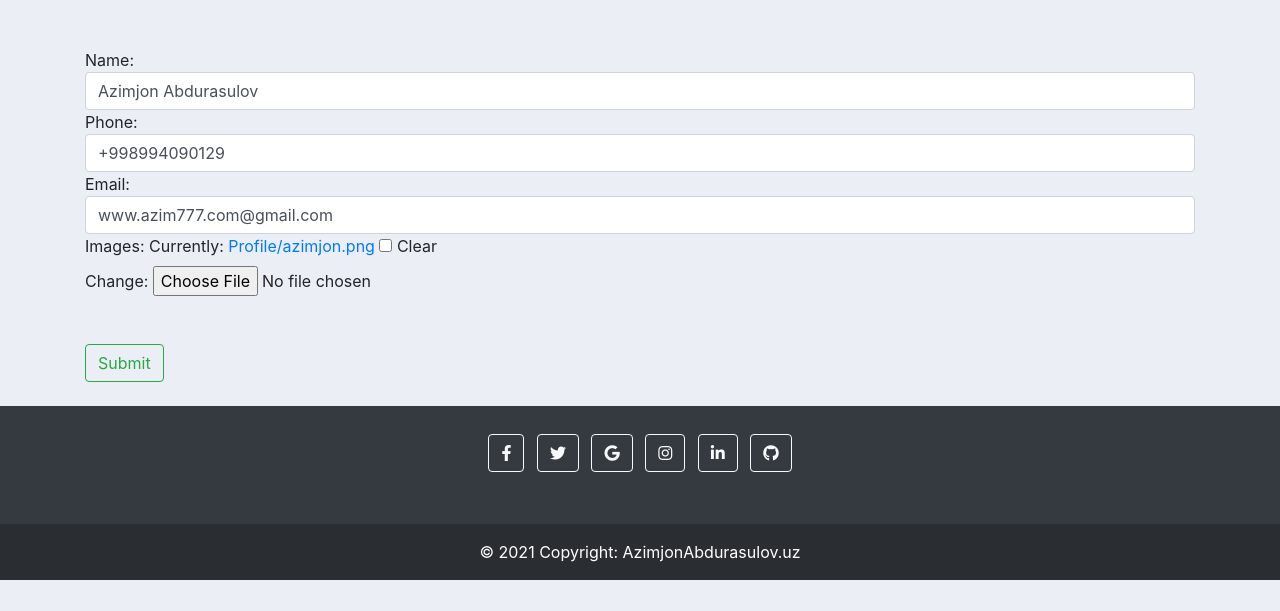
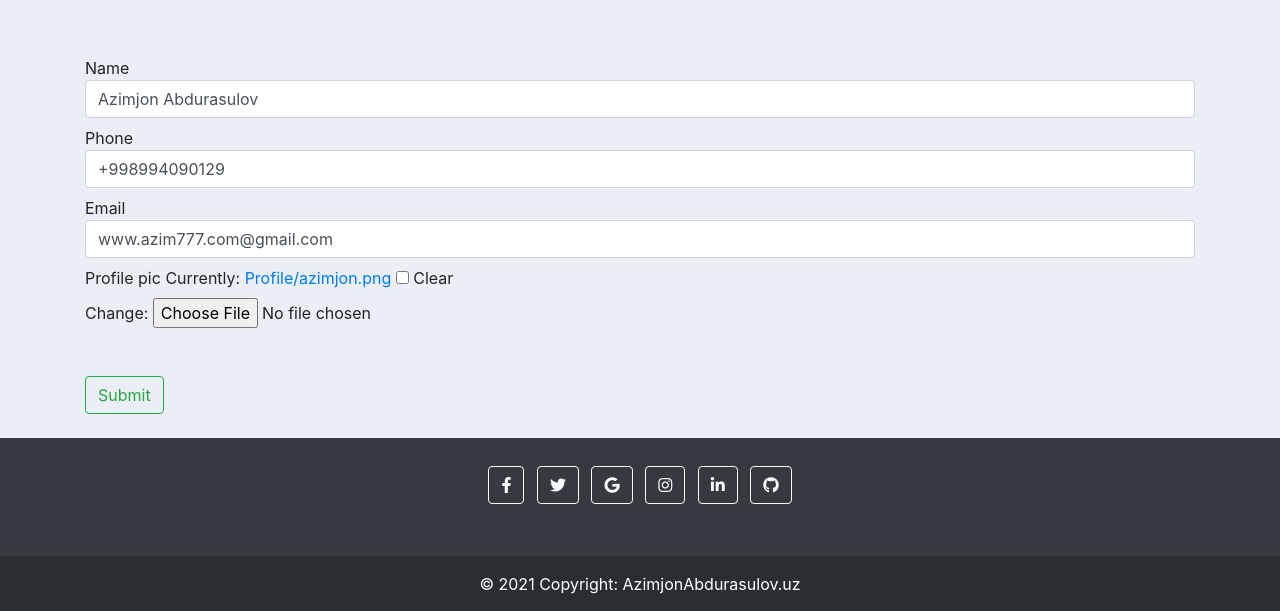
Before and after one commit to azimxxm/CRM-Shopping-and-Dashboard, a Django app: page /update_customer/1/ in a window 1280 px wide. Shown: the part 77-688 px from the top of the page. Run offline with Django 3.2, Linux system fonts and the light colour scheme; a user stored in the database is signed in; data comes from the database, SQL or seed files in the repository; both versions use the stored data as it was after the commit; some libraries are stand-ins or nearby versions.

Commit message:
Change other files

```diff
--- a/accounts/models.py
+++ b/accounts/models.py
@@ -3,7 +3,7 @@ from django.contrib.auth.models import User
 
 
 class Customer(models.Model):
-    user = models.OneToOneField(User, on_delete=models.CASCADE, null=True)
+    user = models.OneToOneField(User, on_delete=models.CASCADE, null=True, blank=True)
     name = models.CharField(max_length=200, null=True)
     phone = models.CharField(max_length=200, null=True)
     email = models.CharField(max_length=200, null=True)
--- a/accounts/templates/accounts/dashboard.html
+++ b/accounts/templates/accounts/dashboard.html
@@ -42,6 +42,7 @@
                 <tr>
                     <th>Product</th>
                     <th>Data Orderd</th>
+                    <th>Customer</th>
                     <th>Status</th>
                     <th>Update</th>
                     <th>Remove</th>
@@ -53,6 +54,7 @@
                 <tr>
                     <td>{{ order.product}}</td>
                     <td>{{ order.date_created}}</td>
+                    <td>{{ order.customer }}</td>
                     <td>{{ order.status}}</td>
                     <td><a class="btn btn-sm btn-info" href="{% url 'update_order' order.id %}">Update</a></td>
                     <td><a class="btn btn-sm btn-danger" href="{% url 'delete_order' order.id %}">Delete</a></td>
--- a/accounts/templates/accounts/update_customer.html
+++ b/accounts/templates/accounts/update_customer.html
@@ -5,29 +5,35 @@
 {% block content %}
 
 
-<div class="container mt-5">
-    <form action="" method="POST">
+<form action="" method="POST">
+    <div class="container mt-5">
         {% csrf_token %}
         <div class="row mt-2 ">
-            <div class="col-md-12">
-                Name: {{ form.name }}
+
+            <div class="col-md-12 mt-2">
+                {{ form.name.label }}
+                {{ form.name }}
             </div>
-            <div class="col-md-12">
-                Phone: {{ form.phone }}
+
+            <div class="col-md-12 mt-2">
+                {{ form.phone.label }}
+                {{ form.phone }}
             </div>
-            <div class="col-md-12">
-                Email: {{ form.email }}
+
+            <div class="col-md-12 mt-2">
+                {{ form.email.label }}
+                {{ form.email }}
             </div>
-            <div class="col-md-12">
-                Images: {{ form.profile_pic }}
+
+            <div class="col-md-12 mt-2">
+                {{ form.profile_pic.label }}
+                {{ form.profile_pic }}
             </div>
+
         </div>
-
-
-
         <input class="btn  btn-outline-success mt-5" type="submit" name="Submit" value="Submit">
-    </form>
-</div>
+    </div>
+</form>
 
 
 {% endblock %}
--- a/accounts/urls.py
+++ b/accounts/urls.py
@@ -15,6 +15,7 @@ urlpatterns = [
     path('customer/<str:pk>/', views.customer, name='customer'),
     path('update_customer/<str:pk>/', views.updateCustomer, name='update_customer'),
 
+
     path('create_order/<str:pk>/', views.createOrder, name='create_order'),
     path('update_order/<str:pk>/', views.updateOrder, name='update_order'),
     path('delete_order/<str:pk>/', views.deleteOrder, name='delete_order'),
--- a/accounts/views.py
+++ b/accounts/views.py
@@ -70,7 +70,7 @@ def home(request):
         'customers': customers,
         'total_orders': total_orders,
         'delivered': delivered,
-        'panding': panding
+        'panding': panding,
 
     }
     return render(request, 'accounts/dashboard.html', contaxt)
@@ -134,15 +134,22 @@ def customer(request, pk):
     }
     return render(request, 'accounts/customers.html', contaxt)
 
+
 @allowed_users(allowed_roles=['admin'])
 @login_required(login_url='login')
 def updateCustomer(request, pk):
     customer = Customer.objects.get(id=pk)
     form = UpdateCustomerForm(instance=customer)
+    if request.method == "POST":
+        form = UpdateCustomerForm(request.POST, instance=customer)
+        if form.is_valid():
+            form.save()
+            return redirect('home')
     contaxt = {
-        'form': form,
+        'form': form
     }
     return render(request, 'accounts/update_customer.html', contaxt)
+
 
 
 @allowed_users(allowed_roles=['admin'])
```
Also changed, not shown: db.sqlite3.
